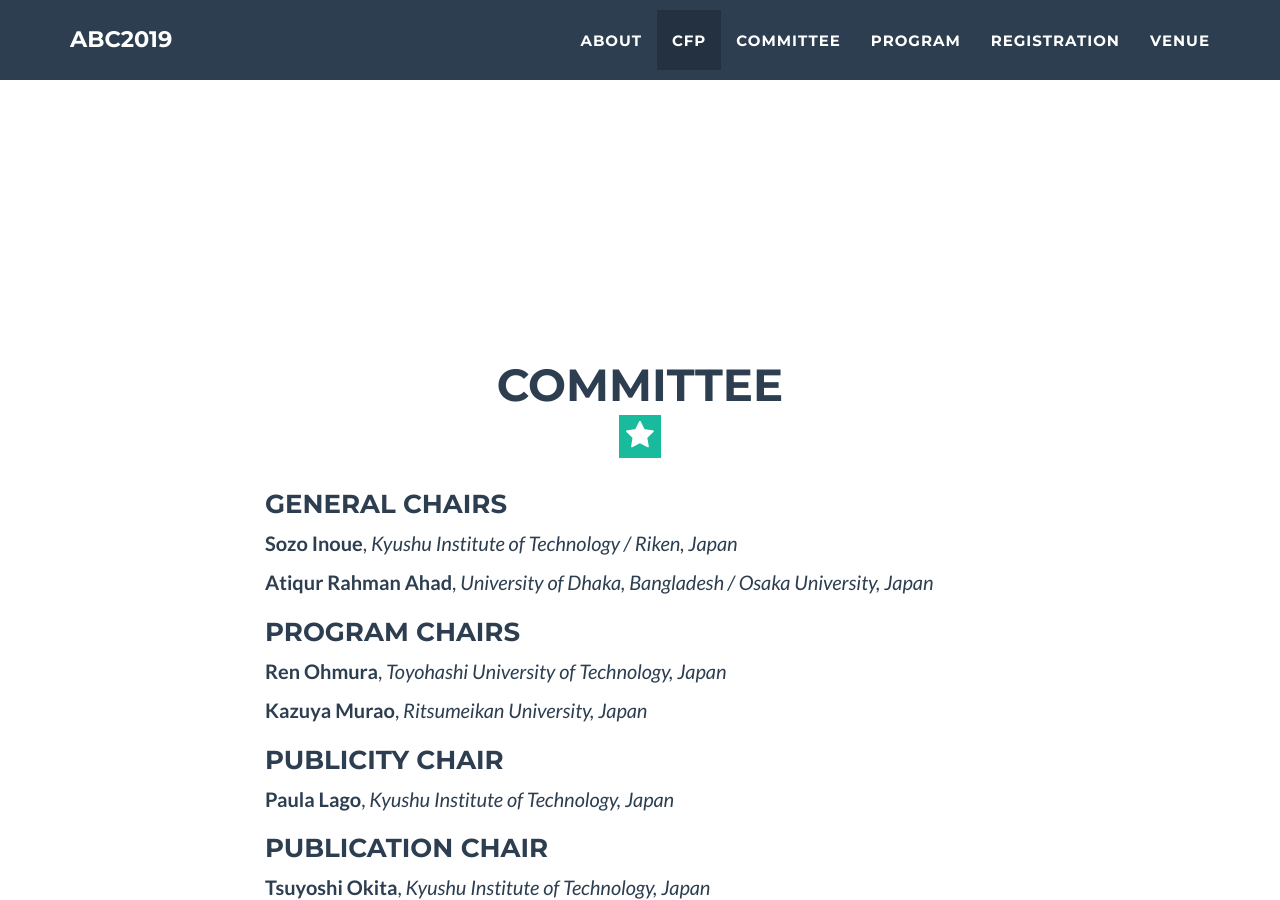
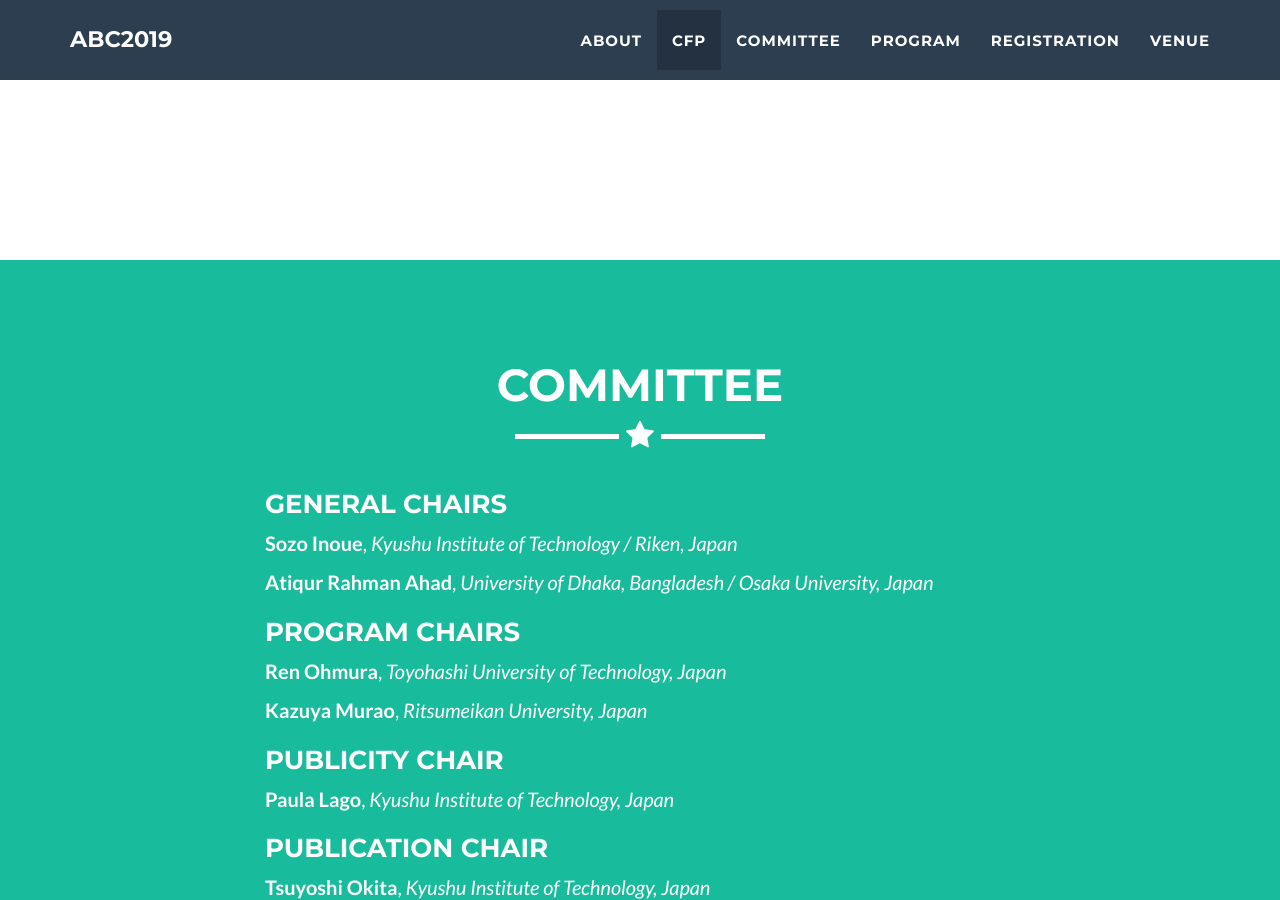
Before and after one commit to abc-research/2019, a Jekyll site: the page built from index.html, in a window 1280 px wide and 900 px high, scrolled down 2977 px. Built offline with Jekyll 4.4.1, drawn with Linux system fonts in a browser that asks for light colours.

Commit message:
Update committee.html

```diff
--- a/_includes/committee.html
+++ b/_includes/committee.html
@@ -1,5 +1,5 @@
  <!-- About Section -->
-    <section class="primary" id="committee">
+    <section class="success" id="committee">
         <div class="container">
             <div class="row">
                 <div class="col-lg-12 text-center">
```
